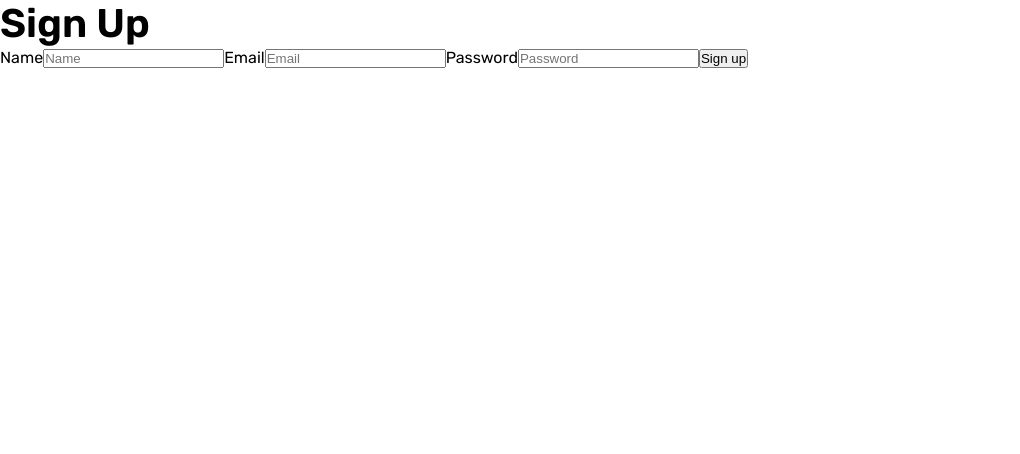
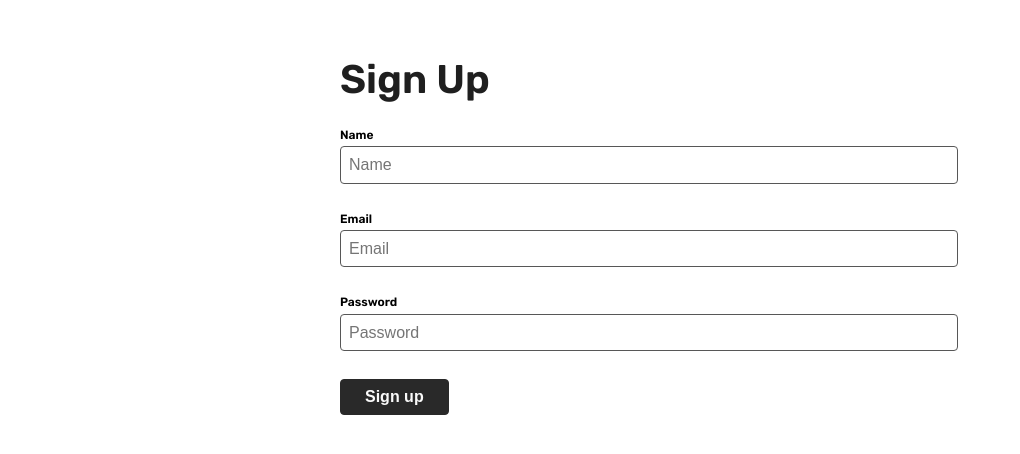
Before and after one commit to mirandajoy/miranda-neerhof-the-learning-club, a React (Vite) app in the folder client/: page /signup in a window 1280 px wide. Shown: the top 454 px of the page, without its empty margins (0-1020 px from the left). Built offline with nearby package versions, Linux system fonts and the light colour scheme; no server answers.

Commit message:
add simple sign up form styling

```diff
--- a/client/src/components/Button/Button.jsx
+++ b/client/src/components/Button/Button.jsx
@@ -3,7 +3,7 @@ import "./Button.scss";
 const Button = ({label, type, action}) => {
   return (
     <>
-      <button type={type} onClick={action}>{label}</button>
+      <button type={type} onClick={action} className="button">{label}</button>
     </>
   );
 };
--- a/client/src/components/Button/Button.scss
+++ b/client/src/components/Button/Button.scss
@@ -1,3 +1,13 @@
-@use '../../styles/partials/variables' as *;
-@use '../../styles/partials/mixins' as *;
-@use '../../styles/partials/global' as *;
+@use "../../styles/partials/variables" as *;
+@use "../../styles/partials/mixins" as *;
+@use "../../styles/partials/global" as *;
+
+.button {
+  background-color: $color-brand-primary;
+  border: 1px solid $color-brand-primary;
+  border-radius: $border-radius;
+  color: $color-primary-light;
+  font-size: $font-size-body;
+  font-weight: $weight-bold;
+  padding: $space-small $space-standard;
+}
--- a/client/src/components/InputField/InputField.jsx
+++ b/client/src/components/InputField/InputField.jsx
@@ -2,8 +2,8 @@ import "./InputField.scss";
 
 const InputField = ({ name, type, label, placeholder, value, errorMessage, onBlur, onChange }) => {
   return (
-    <>
-      <label>{label}</label>
+    <div className="input">
+      <label className="label input__label">{label}</label>
       <input
         id={name}
         name={name}
@@ -12,10 +12,10 @@ const InputField = ({ name, type, label, placeholder, value, errorMessage, onBlu
         placeholder={placeholder}
         onBlur={onBlur}
         onChange={onChange}
-        className={`input__field ${errorMessage ? "input__field--error" : ""}`}
+        className={`body input__field ${errorMessage ? "input__field--error" : ""}`}
       />
-      <span>{errorMessage}</span>
-    </>
+      <span className="body input__error">{errorMessage}</span>
+    </div>
   );
 };
 
--- a/client/src/components/InputField/InputField.scss
+++ b/client/src/components/InputField/InputField.scss
@@ -1,3 +1,23 @@
-@use '../../styles/partials/variables' as *;
-@use '../../styles/partials/mixins' as *;
-@use '../../styles/partials/global' as *;
+@use "../../styles/partials/variables" as *;
+@use "../../styles/partials/mixins" as *;
+@use "../../styles/partials/global" as *;
+
+.input {
+  @include flex(flex-start);
+  flex-direction: column;
+  gap: $space-micro;
+  width: 100%;
+  &__field {
+    border: $border-style;
+    border-radius: $border-radius;
+    color: $color-primary-dark;
+    padding: $space-small;
+    &--error {
+      border: 2px solid $color-error;
+    }
+    width: 100%;
+  }
+  &__error {
+    color: $color-error;
+  }
+}
--- a/client/src/pages/SignUpPage/SignUpPage.jsx
+++ b/client/src/pages/SignUpPage/SignUpPage.jsx
@@ -47,9 +47,9 @@ const SignUpPage = () => {
   };
 
   return (
-    <>
-      <form id="emailForm" onSubmit={handleOnSubmit}>
-        <h1 className="header header--primary">Sign Up</h1>
+    <section className="sign-up">
+      <h1 className="header header--primary sign-up__header">Sign Up</h1>
+      <form id="emailForm" onSubmit={handleOnSubmit} className="sign-up__form">
         <InputField
           name="name"
           type="text"
@@ -95,7 +95,7 @@ const SignUpPage = () => {
         />
         <Button type="Submit" label="Sign up" />
       </form>
-    </>
+    </section>
   );
 };
 
--- a/client/src/pages/SignUpPage/SignUpPage.scss
+++ b/client/src/pages/SignUpPage/SignUpPage.scss
@@ -1,3 +1,16 @@
-@use '../../styles/partials/variables' as *;
-@use '../../styles/partials/mixins' as *;
-@use '../../styles/partials/global' as *;
+@use "../../styles/partials/variables" as *;
+@use "../../styles/partials/mixins" as *;
+@use "../../styles/partials/global" as *;
+
+.sign-up {
+  @include page-center($max-content-width-small);
+  &__header {
+    @include responsive-padding-block;
+    color: $color-primary-dark;
+  }
+  &__form {
+    @include flex(flex-start);
+    @include responsive-gap;
+    flex-direction: column;
+  }
+}
--- a/client/src/styles/partials/_mixins.scss
+++ b/client/src/styles/partials/_mixins.scss
@@ -14,9 +14,9 @@
 }
 
 // Layout
-@mixin page-center {
+@mixin page-center($max: $max-content-width) {
   margin: 2rem auto;
-  max-width: $max-content-width;
+  max-width: $max;
 }
 
 @mixin flex($alignment: center, $justify: space-between) {
--- a/client/src/styles/partials/_variables.scss
+++ b/client/src/styles/partials/_variables.scss
@@ -32,6 +32,7 @@ $border-style: 1px solid $color-brand-secondary;
 
 //Layout
 $max-content-width: 1280px;
+$max-content-width-small: 600px;
 
 //Breakpoints
 $tablet: 768px;
```
